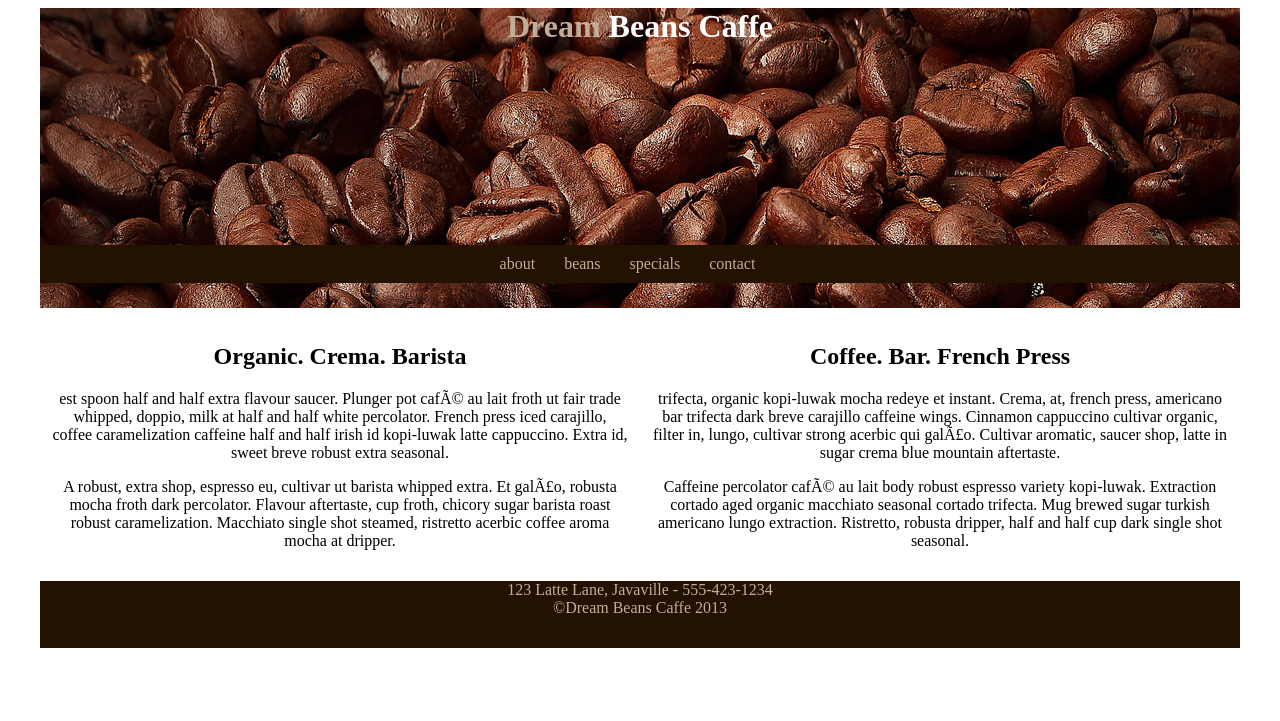
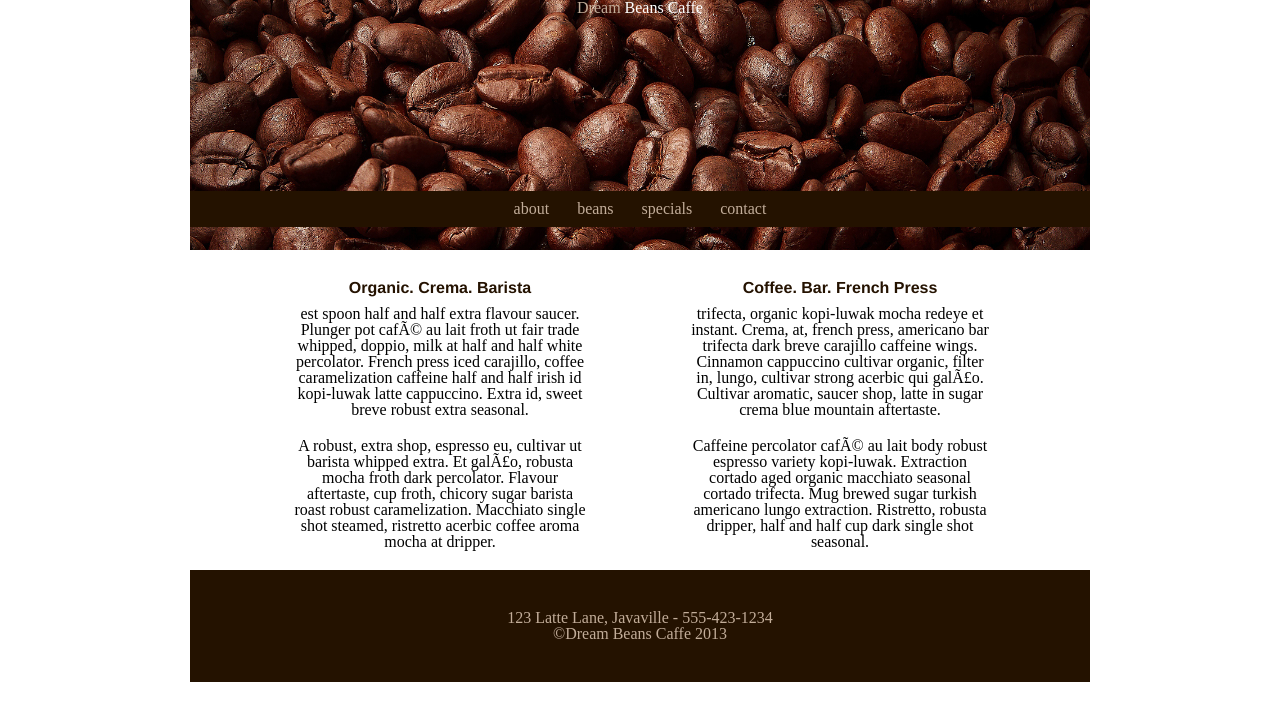
Before and after one commit to ryanslee/ryanslee.github.io, a PHP site: page /coffee/index.html in a window 1280 px wide. Shown: the top 721 px of the page. Run offline with PHP 8.4, Linux system fonts and the light colour scheme.

Commit message:
styled coffe site

```diff
--- /dev/null
+++ b/coffee/css/reset.css
@@ -0,0 +1,48 @@
+/* http://meyerweb.com/eric/tools/css/reset/
+   v2.0 | 20110126
+   License: none (public domain)
+*/
+
+html, body, div, span, applet, object, iframe,
+h1, h2, h3, h4, h5, h6, p, blockquote, pre,
+a, abbr, acronym, address, big, cite, code,
+del, dfn, em, img, ins, kbd, q, s, samp,
+small, strike, strong, sub, sup, tt, var,
+b, u, i, center,
+dl, dt, dd, ol, ul, li,
+fieldset, form, label, legend,
+table, caption, tbody, tfoot, thead, tr, th, td,
+article, aside, canvas, details, embed,
+figure, figcaption, footer, header, hgroup,
+menu, nav, output, ruby, section, summary,
+time, mark, audio, video {
+	margin: 0;
+	padding: 0;
+	border: 0;
+	font-size: 100%;
+	font: inherit;
+	vertical-align: baseline;
+}
+/* HTML5 display-role reset for older browsers */
+article, aside, details, figcaption, figure,
+footer, header, hgroup, menu, nav, section {
+	display: block;
+}
+body {
+	line-height: 1;
+}
+ol, ul {
+	list-style: none;
+}
+blockquote, q {
+	quotes: none;
+}
+blockquote:before, blockquote:after,
+q:before, q:after {
+	content: '';
+	content: none;
+}
+table {
+	border-collapse: collapse;
+	border-spacing: 0;
+}
--- /dev/null
+++ b/coffee/css/style.css
@@ -0,0 +1,100 @@
+/*
+	Name: Dream Beans Caffe Project
+	Date: November 2013
+	Description: SINY Product & Design - Lab 0/1
+	Author: Ryan Lee
+	Author URL: http://www.ryanslee.com
+*/
+
+body {
+	background-color:#ffffff;
+	margin:0px auto;
+	width:900px;
+	font-family:"Times New Roman", Helvetica, sans-serif;
+}
+
+header {
+	position:relative;
+	height:250px;
+	width:auto;
+}
+
+#banner {
+	position:absolute;
+	z-index:-1;
+	height:300px;
+	width:900px;
+}
+
+h1 {
+	color:#ffffff;
+	text-align:center;
+	margin:0px;
+}
+
+h1 span {
+	color:#C2AD99;
+}
+
+nav {
+	position:relative;
+	background-color:#241200;
+	margin-top:175px;
+}
+
+ul {
+	padding:10px 0px;
+	text-align:center;
+}
+
+li {
+	display:inline;
+}
+
+li a {
+	text-decoration:none;
+	text-transform:lowercase;
+	color:#C2AD99;
+	margin:0px 12px;
+}
+
+section {
+	padding:30px 0px;
+	background-color:#ffffff;
+}
+
+.content {
+	background-color:#ffffff;
+	width:300px;
+	text-align:center;
+}
+
+.content p {
+	padding-bottom:20px;
+}
+
+#left {
+	float:left;
+	margin-left:100px;
+}
+
+#right{
+	float:right;
+	margin-right:100px;
+}
+
+.subheading {
+	font-size:16px;
+	font-weight:bold;
+	color:#241200;
+	font-family:Helvetica;
+	margin-bottom:10px;
+}
+
+footer {
+	background-color:#241200;
+	color:#C2AD99;
+	text-align:center;
+	padding:40px 0px;
+	clear:both;
+}
--- a/coffee/index.html
+++ b/coffee/index.html
@@ -1,11 +1,22 @@
+<!--
+	Name: Dream Beans Caffe Project
+	Date: November 2013
+	Description: SINY Product & Design - Lab 0/1
+	Author: Ryan Lee
+	Author URL: http://www.ryanslee.com
+-->
+
 <!DOCTYPE html>
 <html>
 	<head>
-		<link type="text/css" rel="stylesheet" href="style.css"/>
+		<link type="text/css" rel="stylesheet" href="css/reset.css"/>
+		<link type="text/css" rel="stylesheet" href="css/style.css"/>
+		<meta charset="utf-8"/>
 		<title>Dream Beans Caffe</title>
 	</head>
 	<body>
 		<header>
+			<img src="Images/coffee.jpg" id="banner">
 			<h1><span>Dream</span> Beans Caffe</h1>
 			<nav>
 				<ul>
@@ -18,12 +29,12 @@
 		</header>
 		<section>
 			<article class="content" id="left">
-				<h2>Organic. Crema. Barista</h2>
+				<h2 class="subheading">Organic. Crema. Barista</h2>
 				<p>est spoon half and half extra flavour saucer. Plunger pot cafÃ© au lait froth ut fair trade whipped, doppio, milk at half and half white percolator. French press iced carajillo, coffee caramelization caffeine half and half irish id kopi-luwak latte cappuccino. Extra id, sweet breve robust extra seasonal.</p>
 				<p>A robust, extra shop, espresso eu, cultivar ut barista whipped extra. Et galÃ£o, robusta mocha froth dark percolator. Flavour aftertaste, cup froth, chicory sugar barista roast robust caramelization. Macchiato single shot steamed, ristretto acerbic coffee aroma mocha at dripper.</p>
 			</article>
 			<article class="content" id="right">
-				<h2>Coffee. Bar. French Press</h2>
+				<h2 class="subheading">Coffee. Bar. French Press</h2>
 				<p>trifecta, organic kopi-luwak mocha redeye et instant. Crema, at, french press, americano bar trifecta dark breve carajillo caffeine wings. Cinnamon cappuccino cultivar organic, filter in, lungo, cultivar strong acerbic qui galÃ£o. Cultivar aromatic, saucer shop, latte in sugar crema blue mountain aftertaste.</p>
 				<p>Caffeine percolator cafÃ© au lait body robust espresso variety kopi-luwak. Extraction cortado aged organic macchiato seasonal cortado trifecta. Mug brewed sugar turkish americano lungo extraction. Ristretto, robusta dripper, half and half cup dark single shot seasonal.</p>
 			</article>
--- a/coffee/style.css
+++ /dev/null
@@ -1,68 +0,0 @@
-body {
-	background-color:#ffffff;
-	margin-left:auto;
-	margin-right:auto;
-	min-width:720px;
-	max-width:1200px;
-	display:block;
-}
-
-header {
-	background-image:url("Images/coffee.jpg");
-	background-repeat:no-repeat;
-	height:300px;
-	width:auto;
-}
-
-h1 {
-	color:#ffffff;
-	text-align:center;
-	margin:0px;
-}
-
-h1 span {
-	color:#C2AD99;
-}
-
-nav {
-	background-color:#241200;
-	margin-top:200px;
-}
-
-ul {
-	padding:10px 0px;
-	text-align:center;
-}
-
-li {
-	display:inline;
-}
-
-li a {
-	text-decoration:none;
-	text-transform:lowercase;
-	color:#C2AD99;
-	margin-right:25px;
-}
-
-.content {
-	background-color:#ffffff;
-	width:48%;
-	padding:15px 1%;
-	text-align:center;
-}
-
-#left {
-	float:left;
-}
-
-#right{
-	float:right;
-}
-
-footer {
-	background-color:#241200;
-	color:#C2AD99;
-	text-align:center;
-	padding:15px 0px;
-}
```
Also changed, not shown: blog/css/index.css (+8 -0 lines), blog/index.html (+8 -0 lines), coffee/Images/coffee.jpg, 3 other files.
